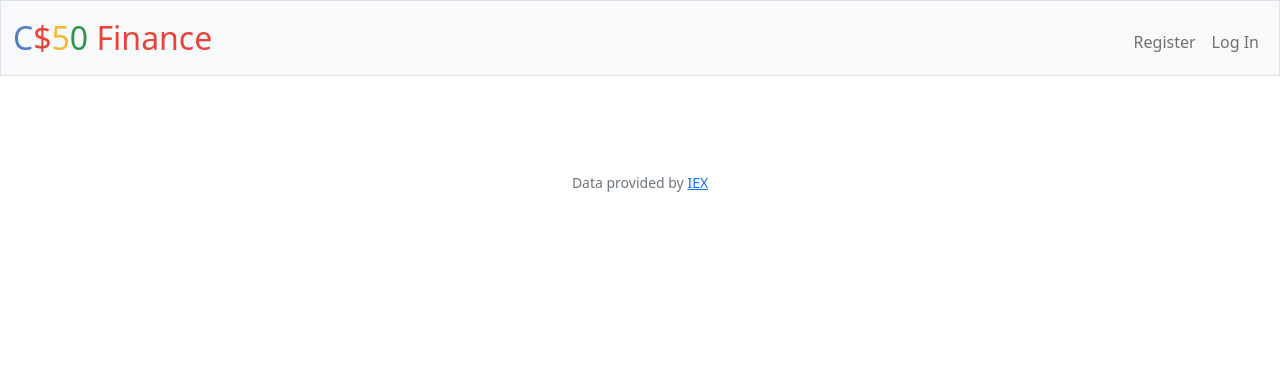
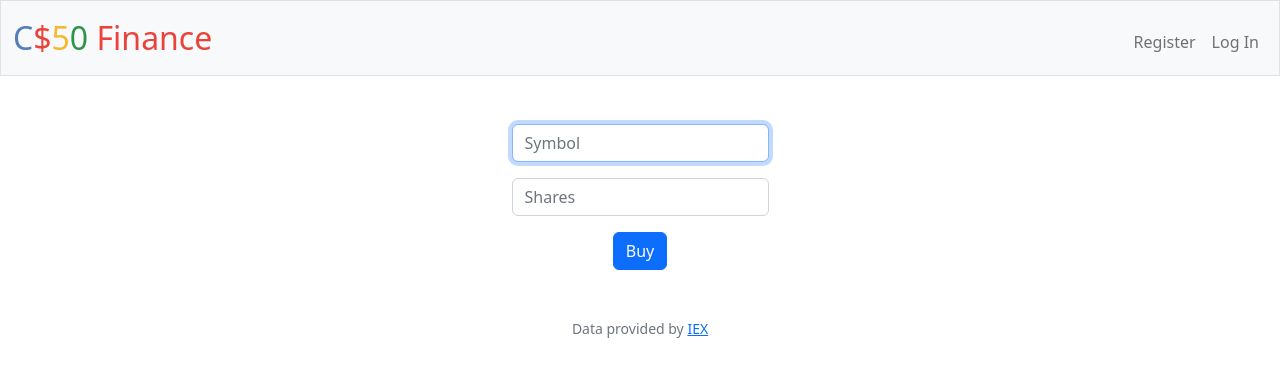
Before and after one commit to York13Pud/cs50x, a Flask app: template week-09-flask-ajax/finance/templates/buy.html in a window 1280 px wide. Shown: the top 377 px of the page. Run offline with Flask 3, Linux system fonts and the light colour scheme; the template is opened without the code that fills it, so the values that code supplies are empty; some libraries are stand-ins or nearby versions.

Commit message:
Completed buy template

```diff
--- a/week-09-flask-ajax/finance/templates/buy.html
+++ b/week-09-flask-ajax/finance/templates/buy.html
@@ -6,4 +6,14 @@
 
 {% block main %}
 
+    <form action="/buy" method="post">
+        <div class="mb-3">
+            <input autocomplete="off" autofocus="" class="form-control mx-auto w-auto" name="symbol" placeholder="Symbol" type="text">
+        </div>
+        <div class="mb-3">
+            <input autocomplete="off" class="form-control mx-auto w-auto" min="1" name="shares" placeholder="Shares" type="number">
+        </div>
+        <button class="btn btn-primary" type="submit">Buy</button>
+    </form>
+
 {% endblock %}
```
